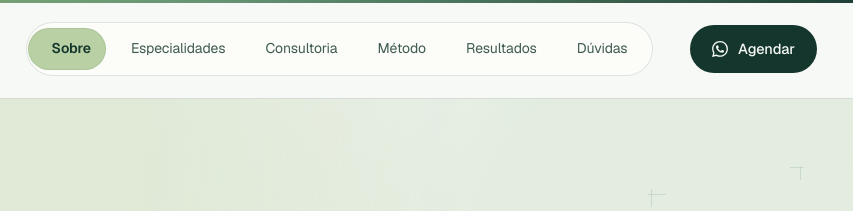
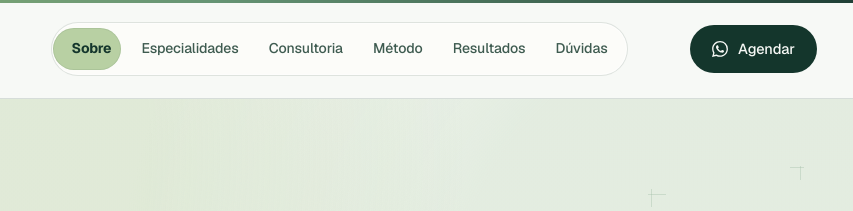
Before and after one commit to hlspablo/nutri-land, a website: page index.html in a window 1280 px wide. Shown: the top 211 px of the page, 427-1280 px from the left. Drawn offline with nearby package versions, Linux system fonts and the light colour scheme; files that its build step writes are made by us from their sources; a web font is replaced by a local one.

Commit message:
style(nav): adjust padding and font weights for navigation links
Modify the padding of navigation links for a more compact appearance. Update font weights for active links to enhance visual hierarchy and improve hover effects, ensuring a more cohesive navigation experience.

```diff
--- a/src/input.css
+++ b/src/input.css
@@ -256,11 +256,12 @@ nav.top.shrunk .main-row { height: 78px; }
 }
 .nav-links a {
   position: relative; z-index: 2;
-  padding: 10px 19px; border-radius: 999px;
+  padding: 10px 14px; border-radius: 999px;
   transition: color .25s; letter-spacing: -0.005em;
+  font-weight: 500;
 }
 .nav-links a:hover { color: var(--forest); font-weight: 500; }
-.nav-links a.active { color: var(--forest); font-weight: 600; }
+.nav-links a.active { color: var(--forest); font-weight: 700; letter-spacing: -0.01em; }
 .nav-links:hover a.active:not(:hover) { color: var(--ink-soft); font-weight: 400; }
 .nav-links .pill {
   position: absolute; top: 5px; left: 0;
```
